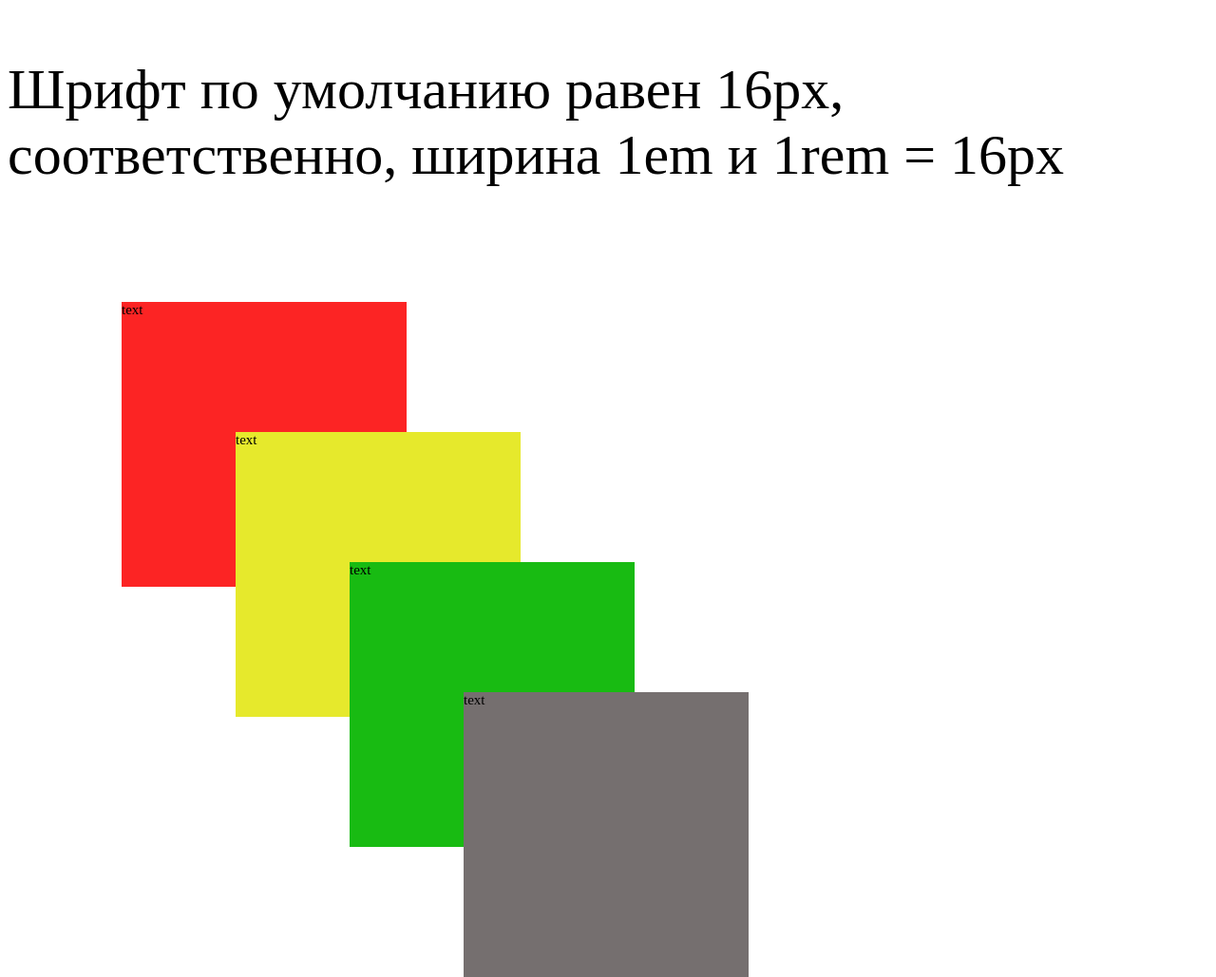
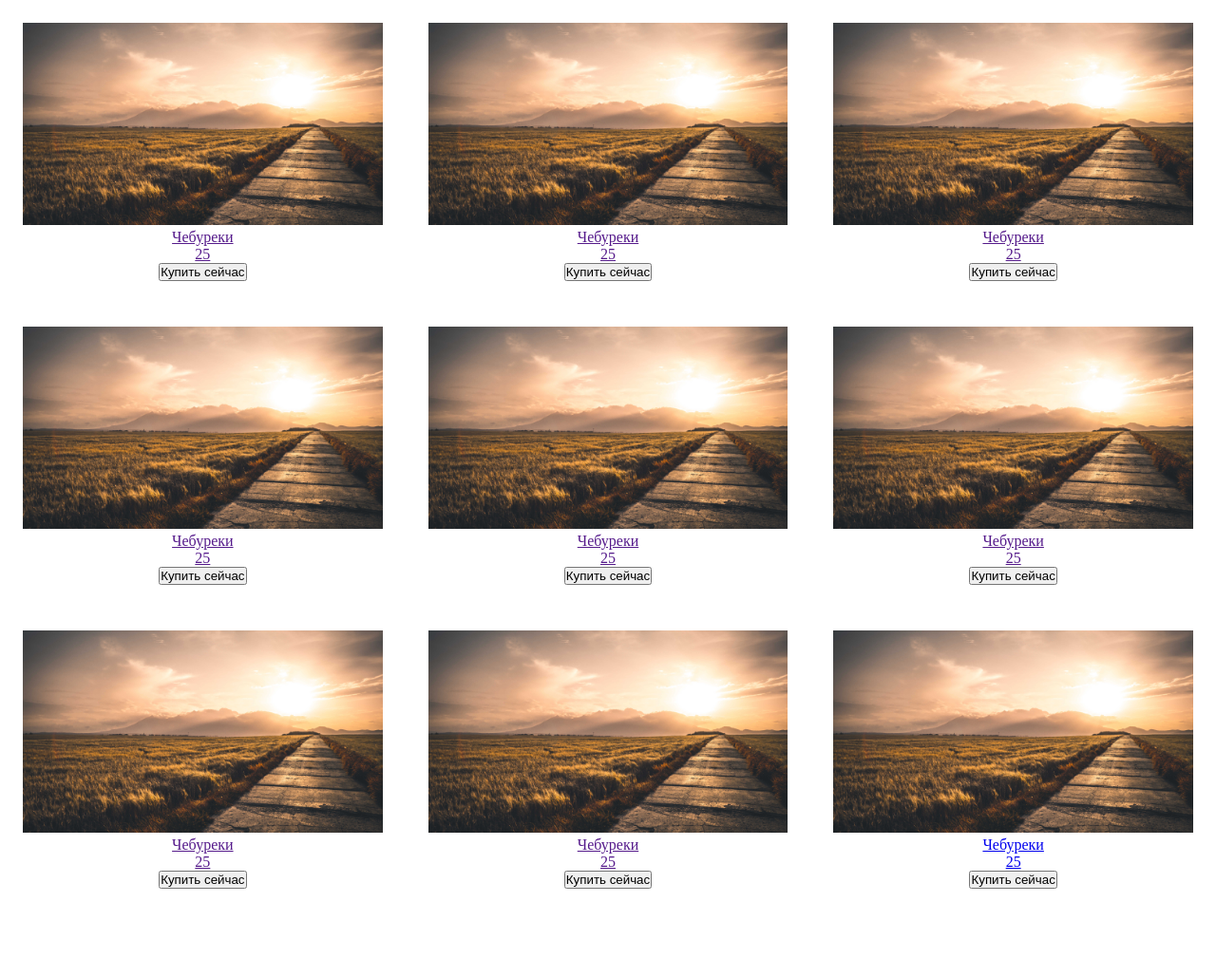
Before and after one commit to Boyaroleg/HTML_CSS, a plain HTML site: page index.html in a window 1280 px wide. Shown: the whole page at 95% size. After the commit the page ends 960 px from the top, so only its background shows below. Drawn offline with Linux system fonts and the light colour scheme.

Commit message:
end center style

```diff
--- a/index.html
+++ b/index.html
@@ -5,19 +5,122 @@
     <meta charset="UTF-8" />
     <meta name="viewport" content="width=device-width, initial-scale=1.0" />
     <title>Home</title>
-    <link rel="stylesheet" href="static/styles/styles.css">
+    <link rel="stylesheet" href="static/styles/stylemaincontainer.css">
+    <link rel="stylesheet" href="static/styles/stylecardcontainer.css">
 
 </head>
 
 <body>
-    <P>Шрифт по умолчанию равен 16px, соответственно, ширина 1em и 1rem = 16px</P>
-    <div id="red">text
-        <div id="green">text
-            <div id="eylow">text
-                <div id="grey">text
-                </div>
+    <div class="container">
+        <div class="card">
+            <a href=""><img src="static/images/DSC2943_by_kcpru.jpg" alt=""></a>
+            <div class="info">
+                <a href="">
+                    <p>Чебуреки</p>
+                </a>
+                <a href="">
+                    <p>25</p>
+                </a>
+                <button>Купить сейчас </button>
             </div>
         </div>
+        <div class="card">
+            <a href=""><img src="static/images/DSC2943_by_kcpru.jpg" alt=""></a>
+            <div class="info">
+                <a href="">
+                    <p>Чебуреки</p>
+                </a>
+                <a href="">
+                    <p>25</p>
+                </a>
+                <button>Купить сейчас </button>
+            </div>
+        </div>
+        <div class="card">
+            <a href=""><img src="static/images/DSC2943_by_kcpru.jpg" alt=""></a>
+            <div class="info">
+                <a href="">
+                    <p>Чебуреки</p>
+                </a>
+                <a href="">
+                    <p>25</p>
+                </a>
+                <button>Купить сейчас </button>
+            </div>
+        </div>
+        <div class="card">
+            <a href=""><img src="static/images/DSC2943_by_kcpru.jpg" alt=""></a>
+            <div class="info">
+                <a href="">
+                    <p>Чебуреки</p>
+                </a>
+                <a href="">
+                    <p>25</p>
+                </a>
+                <button>Купить сейчас </button>
+            </div>
+        </div>
+        <div class="card">
+            <a href=""><img src="static/images/DSC2943_by_kcpru.jpg" alt=""></a>
+            <div class="info">
+                <a href="">
+                    <p>Чебуреки</p>
+                </a>
+                <a href="">
+                    <p>25</p>
+                </a>
+                <button>Купить сейчас </button>
+            </div>
+        </div>
+        <div class="card">
+            <a href=""><img src="static/images/DSC2943_by_kcpru.jpg" alt=""></a>
+            <div class="info">
+                <a href="">
+                    <p>Чебуреки</p>
+                </a>
+                <a href="">
+                    <p>25</p>
+                </a>
+                <button>Купить сейчас </button>
+            </div>
+        </div>
+        <div class="card">
+            <a href=""><img src="static/images/DSC2943_by_kcpru.jpg" alt=""></a>
+            <div class="info">
+                <a href="">
+                    <p>Чебуреки</p>
+                </a>
+                <a href="">
+                    <p>25</p>
+                </a>
+                <button>Купить сейчас </button>
+            </div>
+        </div>
+        <div class="card">
+            <a href=""><img src="static/images/DSC2943_by_kcpru.jpg" alt=""></a>
+            <div class="info">
+                <a href="">
+                    <p>Чебуреки</p>
+                </a>
+                <a href="">
+                    <p>25</p>
+                </a>
+                <button>Купить сейчас </button>
+            </div>
+        </div>
+        <div class="card">
+            <a href=""><img src="static/images/DSC2943_by_kcpru.jpg" alt=""></a>
+            <div class="info">
+                <a href="#">
+                    <p>Чебуреки</p>
+                </a>
+                <a href="#">
+                    <p>25</p>
+                </a>
+                <button>Купить сейчас</button>
+            </div>
+        </div>
+
     </div>
-
+</body>
 </html>
--- /dev/null
+++ b/static/styles/stylecardcontainer.css
@@ -0,0 +1,34 @@
+* {
+    margin: 0;
+    padding: 0;
+}
+.container {
+    display: grid;
+    grid-template-columns: repeat(3, 1fr);
+    grid-template-rows: repeat(3);
+}
+.card {
+margin: 1.5em;
+}
+.card img {
+    width: 100%;
+}
+.card>.info {
+    text-align: center;
+}
+@media (max-width: 800px) {
+    .container{
+    grid-template-columns: repeat(2, 1fr);
+    grid-template-rows: repeat(5);
+    }
+}
+
+@media (max-width: 600px) {
+    .container{
+    grid-template-columns: repeat(1, 1fr);
+    grid-template-rows: repeat(9);
+    }
+    .card{
+    margin-inline: 0;
+    }
+}
--- /dev/null
+++ b/static/styles/stylemaincontainer.css
@@ -0,0 +1,24 @@
+
+.container {
+    display: grid;
+    grid-template-columns: repeat(3, 1fr);
+    grid-template-rows: repeat(3);
+}
+
+/*@media (max-width: 800px) {
+    .container{
+    grid-template-columns: repeat(2, 1fr);
+    grid-template-rows: repeat(5);
+    }
+}
+
+@media (max-width: 600px) {
+    .container{
+    grid-template-columns: repeat(1, 1fr);
+    grid-template-rows: repeat(9);
+    }
+    .card{
+    margin-inline: 0;
+    }
+}
+*/
--- a/static/styles/styles.css
+++ /dev/null
@@ -1,25 +0,0 @@
-html{
-    font-size: 30px;
-}
-p {
-font-size: 2em;
-
-}
-div{
-    width: 300px;
-    height: 300px;
-    margin: 4rem;
-    font-size: 0.5rem;
-}
-#red {
-background-color: rgb(252, 36, 36);
-}
-#green {
-background-color: rgb(230, 233, 44);
-}
-#eylow {
-background-color: rgb(24, 187, 18);
-}
-#grey {
-  background-color: rgb(117, 111, 111);
-}
```
Also changed, not shown: static/images/DSC2943_by_kcpru.jpg (added).
